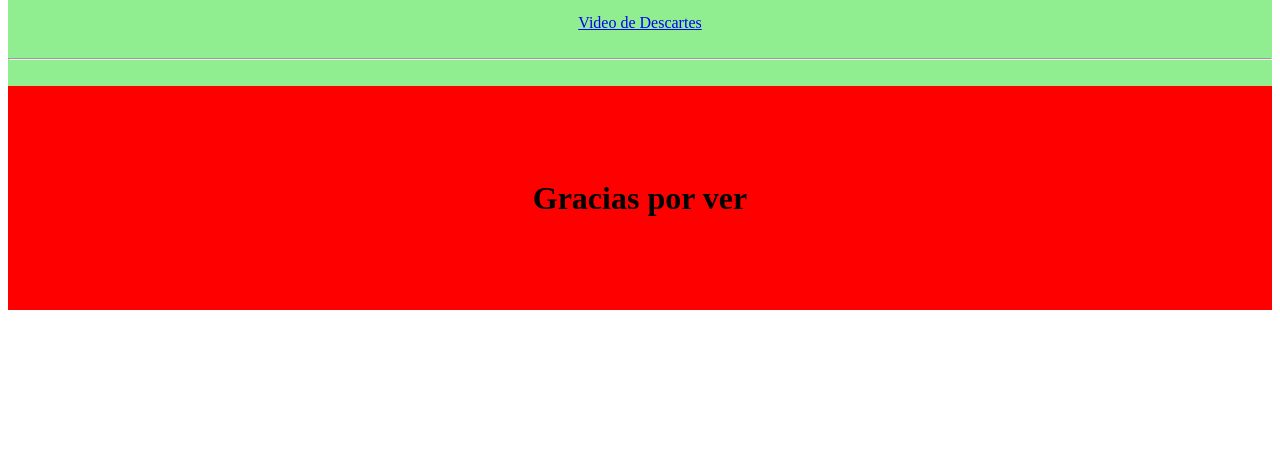
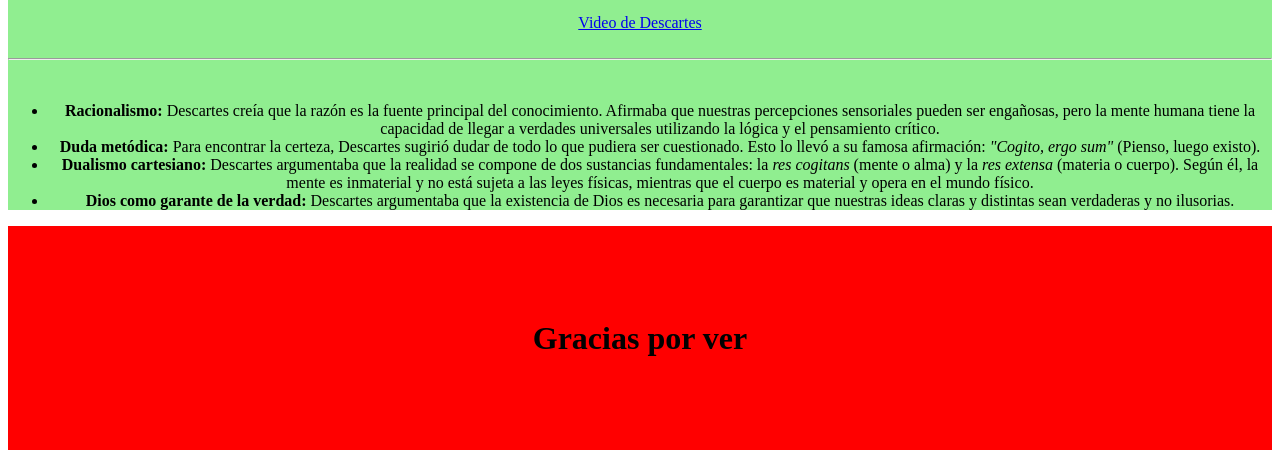
Before and after one commit to V1ctorMC/mi_primera_web, a plain HTML site: page index.html in a window 1280 px wide. Shown: the part 1562-2020 px from the top of the page. Before the commit the page ends 1880 px from the top, so only its background shows below. Drawn offline with Linux system fonts and the light colour scheme; some icons are missing.

Commit message:
Update index.html

```diff
--- a/index.html
+++ b/index.html
@@ -73,6 +73,20 @@
           <iframe width="560" height="315" src="https://www.youtube.com/embed/trwXp6hMN8M?si=QOdL5edgf1pDfQZE" title="YouTube video player" frameborder="0" allow="accelerometer; autoplay; clipboard-write; encrypted-media; gyroscope; picture-in-picture; web-share" referrerpolicy="strict-origin-when-cross-origin" allowfullscreen></iframe>
           <p><u><i>Enlace del video:</i></u></p><a href="https://youtu.be/trwXp6hMN8M?si=mejSsDYEoaIugOIc">Video de Descartes</a>
           <br><br><hr><br>
+    <ul>
+        <li>
+            <strong>Racionalismo:</strong> Descartes creía que la razón es la fuente principal del conocimiento. Afirmaba que nuestras percepciones sensoriales pueden ser engañosas, pero la mente humana tiene la capacidad de llegar a verdades universales utilizando la lógica y el pensamiento crítico.
+        </li>
+        <li>
+            <strong>Duda metódica:</strong> Para encontrar la certeza, Descartes sugirió dudar de todo lo que pudiera ser cuestionado. Esto lo llevó a su famosa afirmación: <em>"Cogito, ergo sum"</em> (Pienso, luego existo).
+        </li>
+        <li>
+            <strong>Dualismo cartesiano:</strong> Descartes argumentaba que la realidad se compone de dos sustancias fundamentales: la <em>res cogitans</em> (mente o alma) y la <em>res extensa</em> (materia o cuerpo). Según él, la mente es inmaterial y no está sujeta a las leyes físicas, mientras que el cuerpo es material y opera en el mundo físico.
+        </li>
+        <li>
+            <strong>Dios como garante de la verdad:</strong> Descartes argumentaba que la existencia de Dios es necesaria para garantizar que nuestras ideas claras y distintas sean verdaderas y no ilusorias.
+        </li>
+    </ul>
           </div>
           <div id="Despedida">
             <br><br><br><br><h1><b>Gracias por ver</b></h1><br><br><br><br>
```
